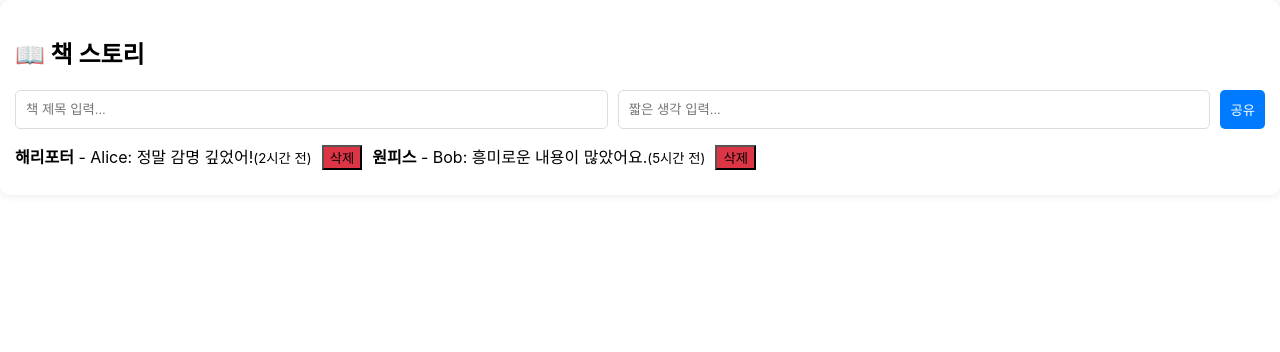
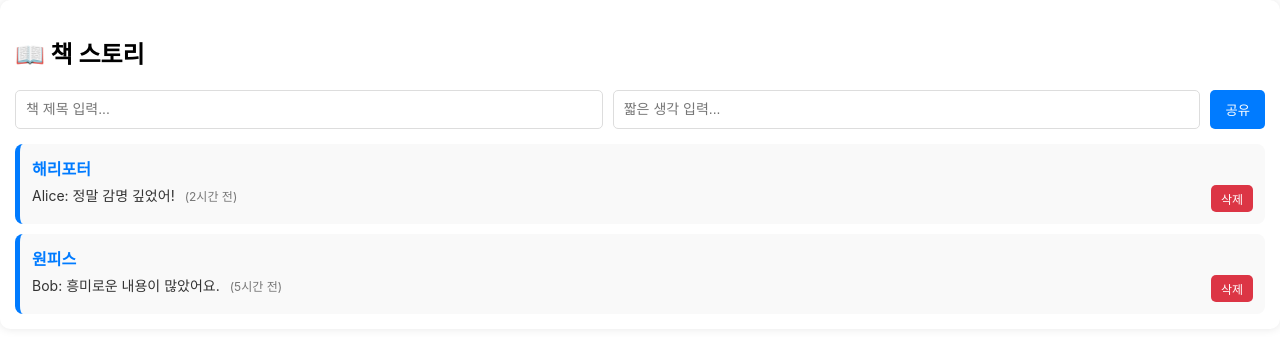
Before and after one commit to SyraYunji/Frontend, a React (Create React App) app: page /story-section in a window 1280 px wide. Shown: the top 352 px of the page. Built offline with nearby package versions, Linux system fonts and the light colour scheme.

Commit message:
스토리 디자인 수정

```diff
--- a/src/BookReview/story/Story/StorySection.css
+++ b/src/BookReview/story/Story/StorySection.css
@@ -1,9 +1,8 @@
 .story-section {
+    background: #ffffff;
     padding: 15px;
-    background: #fff;
     border-radius: 10px;
     box-shadow: 0 0 10px rgba(0, 0, 0, 0.1);
-    margin-bottom: 20px;
   }
 
   .story-input {
@@ -17,10 +16,11 @@
     padding: 10px;
     border: 1px solid #ddd;
     border-radius: 5px;
+    font-size: 14px;
   }
 
   .story-input button {
-    padding: 10px;
+    padding: 10px 15px;
     background-color: #007bff;
     color: white;
     border: none;
@@ -34,7 +34,62 @@
 
   .story-list {
     display: flex;
+    flex-direction: column;
     gap: 10px;
-    overflow-x: auto;
-    padding-bottom: 10px;
   }
+
+  .story-item {
+    background: #f9f9f9;
+    padding: 12px;
+    border-radius: 8px;
+    border-left: 5px solid #007bff;
+    display: flex;
+    flex-direction: column; /* ✅ 수직 정렬 */
+    align-items: flex-start; /* ✅ 좌측 정렬 */
+    font-size: 14px;
+    transition: all 0.3s ease-in-out;
+  }
+
+  .story-item:hover {
+    background: #f0f8ff;
+  }
+
+  /* ✅ 책 제목을 별도의 줄에 배치 */
+  .story-title {
+    font-size: 16px;
+    font-weight: bold;
+    color: #007bff;
+    margin-bottom: 5px;
+  }
+
+  .story-content {
+    display: flex;
+    justify-content: space-between;
+    width: 100%;
+  }
+
+  .story-text {
+    flex: 1;
+    color: #333;
+  }
+
+  .story-time {
+    color: #777;
+    font-size: 12px;
+    margin-left: 10px;
+  }
+
+  .delete-btn {
+    background-color: #dc3545;
+    color: white;
+    border: none;
+    padding: 5px 10px;
+    border-radius: 5px;
+    font-size: 12px;
+    cursor: pointer;
+    transition: all 0.2s ease-in-out;
+  }
+
+  .delete-btn:hover {
+    background-color: #c82333;
+  }
--- a/src/BookReview/story/Story/StorySection.js
+++ b/src/BookReview/story/Story/StorySection.js
@@ -1,7 +1,7 @@
 import React, { useState } from "react";
 import "./StorySection.css";
 
-const StorySection = ({ reviews, addReview, deleteStory }) => { // ✅ deleteStory 추가
+const StorySection = ({ reviews, addReview, deleteStory }) => {
   const [bookTitle, setBookTitle] = useState("");
   const [shortReview, setShortReview] = useState("");
 
@@ -37,9 +37,14 @@ const StorySection = ({ reviews, addReview, deleteStory }) => { // ✅ deleteSto
           .filter((r) => r.type === "story")
           .map((story) => (
             <div key={story.id} className="story-item">
-              <strong>{story.book}</strong> - <span>{story.user}</span>: {story.text}
-              <small>({story.time})</small>
-              <button className="delete-btn" onClick={() => deleteStory(story.id)}>삭제</button>
+              <div className="story-title">{story.book}</div> {/* ✅ 책 제목을 별도로 표시 */}
+              <div className="story-content">
+                <div className="story-text">
+                  <span>{story.user}</span>: {story.text}
+                  <small className="story-time">({story.time})</small>
+                </div>
+                <button className="delete-btn" onClick={() => deleteStory(story.id)}>삭제</button>
+              </div>
             </div>
           ))}
       </div>
```
